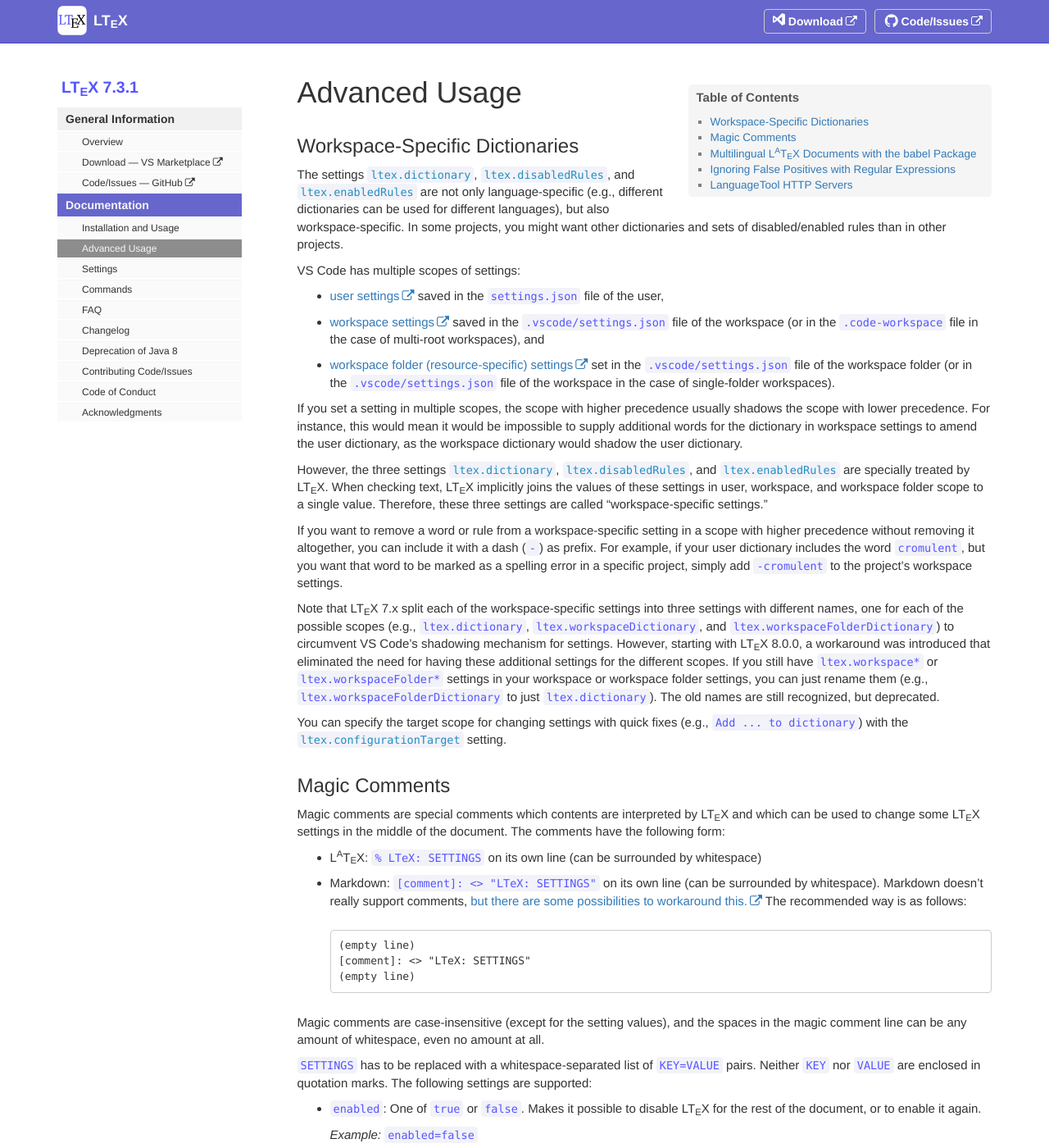
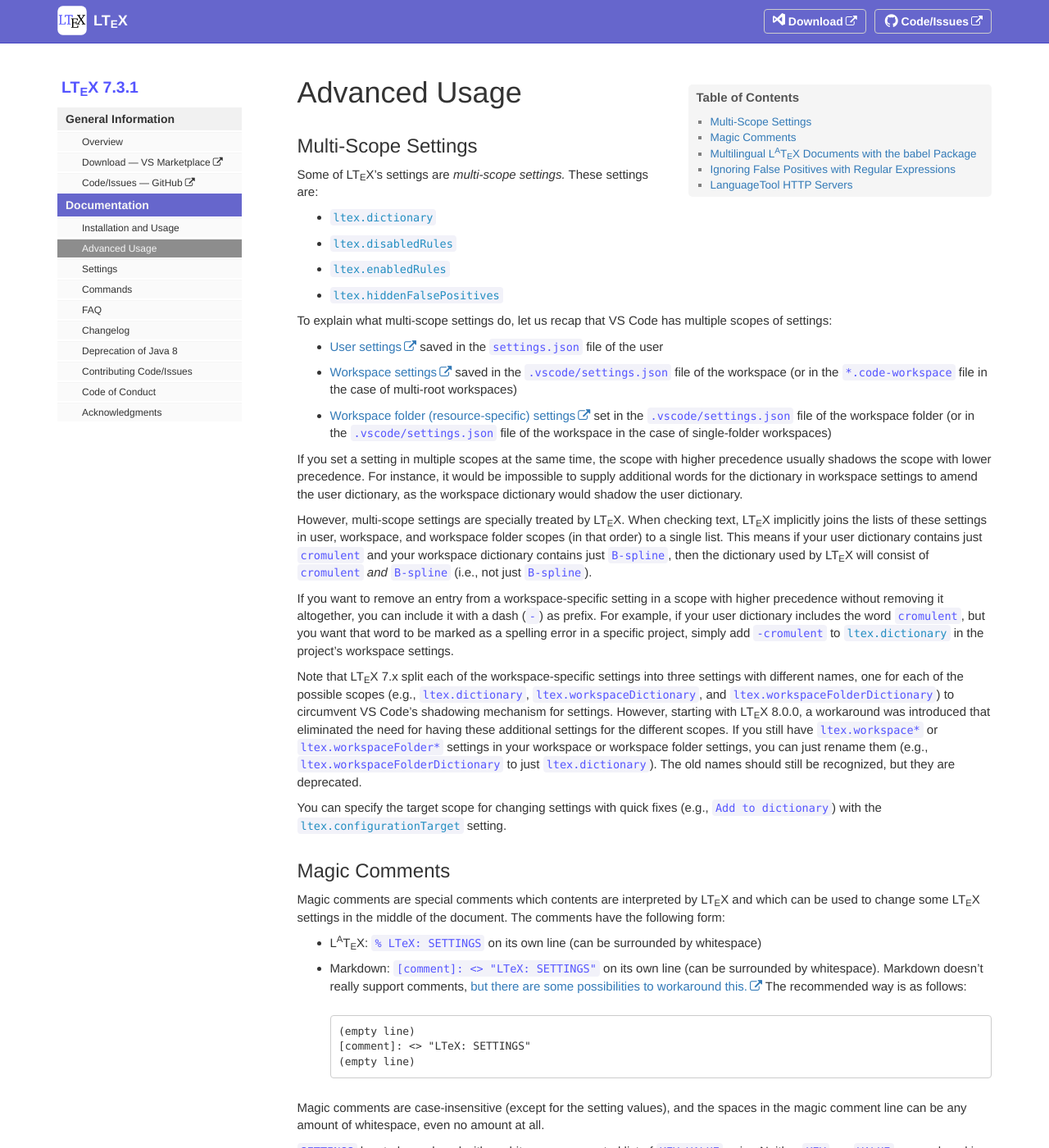
Before and after one commit to valentjn/vscode-ltex, a Jekyll site: the page built from pages/docs/advanced-usage.md, in a window 1280 px wide and 1400 px high. Shown: the whole window at 82% size. Built offline with Jekyll 4.4.1, drawn with Linux system fonts in a browser that asks for light colours.

Commit message:
Rename workspace-specific to multi-scope settings

```diff
--- a/pages/docs/advanced-usage.md
+++ b/pages/docs/advanced-usage.md
@@ -11,25 +11,30 @@
 sidebar: "sidebar"
 ---
 
-## Workspace-Specific Dictionaries
+## Multi-Scope Settings
 
-The settings [`ltex.dictionary`](settings.html#ltexdictionary), [`ltex.disabledRules`](settings.html#ltexdisabledrules), and [`ltex.enabledRules`](settings.html#ltexenabledrules) are not only language-specific (e.g., different dictionaries can be used for different languages), but also workspace-specific. In some projects, you might want other dictionaries and sets of disabled/enabled rules than in other projects.
+Some of LTeX's settings are *multi-scope settings.* These settings are:
 
-VS Code has multiple scopes of settings:
+- [`ltex.dictionary`](settings.html#ltexdictionary)
+- [`ltex.disabledRules`](settings.html#ltexdisabledrules)
+- [`ltex.enabledRules`](settings.html#ltexenabledrules)
+- [`ltex.hiddenFalsePositives`](settings.html#ltexhiddenfalsepositives)
 
-- [user settings](https://code.visualstudio.com/docs/getstarted/settings) saved in the `settings.json` file of the user,
-- [workspace settings](https://code.visualstudio.com/docs/getstarted/settings) saved in the `.vscode/settings.json` file of the workspace (or in the `.code-workspace` file in the case of multi-root workspaces), and
-- [workspace folder (resource-specific) settings](https://code.visualstudio.com/docs/editor/multi-root-workspaces#_settings) set in the `.vscode/settings.json` file of the workspace folder (or in the `.vscode/settings.json` file of the workspace in the case of single-folder workspaces).
+To explain what multi-scope settings do, let us recap that VS Code has multiple scopes of settings:
 
-If you set a setting in multiple scopes, the scope with higher precedence usually shadows the scope with lower precedence. For instance, this would mean it would be impossible to supply additional words for the dictionary in workspace settings to amend the user dictionary, as the workspace dictionary would shadow the user dictionary.
+- [User settings](https://code.visualstudio.com/docs/getstarted/settings) saved in the `settings.json` file of the user
+- [Workspace settings](https://code.visualstudio.com/docs/getstarted/settings) saved in the `.vscode/settings.json` file of the workspace (or in the `*.code-workspace` file in the case of multi-root workspaces)
+- [Workspace folder (resource-specific) settings](https://code.visualstudio.com/docs/editor/multi-root-workspaces#_settings) set in the `.vscode/settings.json` file of the workspace folder (or in the `.vscode/settings.json` file of the workspace in the case of single-folder workspaces)
 
-However, the three settings [`ltex.dictionary`](settings.html#ltexdictionary), [`ltex.disabledRules`](settings.html#ltexdisabledrules), and [`ltex.enabledRules`](settings.html#ltexenabledrules) are specially treated by LTeX. When checking text, LTeX implicitly joins the values of these settings in user, workspace, and workspace folder scope to a single value. Therefore, these three settings are called “workspace-specific settings.”
+If you set a setting in multiple scopes at the same time, the scope with higher precedence usually shadows the scope with lower precedence. For instance, it would be impossible to supply additional words for the dictionary in workspace settings to amend the user dictionary, as the workspace dictionary would shadow the user dictionary.
 
-If you want to remove a word or rule from a workspace-specific setting in a scope with higher precedence without removing it altogether, you can include it with a dash (`-`) as prefix. For example, if your user dictionary includes the word `cromulent`, but you want that word to be marked as a spelling error in a specific project, simply add `-cromulent` to the project's workspace settings.
+However, multi-scope settings are specially treated by LTeX. When checking text, LTeX implicitly joins the lists of these settings in user, workspace, and workspace folder scopes (in that order) to a single list. This means if your user dictionary contains just `cromulent` and your workspace dictionary contains just `B-spline`, then the dictionary used by LTeX will consist of `cromulent` *and* `B-spline` (i.e., not just `B-spline`).
 
-Note that LTeX 7.x split each of the workspace-specific settings into three settings with different names, one for each of the possible scopes (e.g., `ltex.dictionary`, `ltex.workspaceDictionary`, and `ltex.workspaceFolderDictionary`) to circumvent VS Code's shadowing mechanism for settings. However, starting with LTeX 8.0.0, a workaround was introduced that eliminated the need for having these additional settings for the different scopes. If you still have `ltex.workspace*` or `ltex.workspaceFolder*` settings in your workspace or workspace folder settings, you can just rename them (e.g., `ltex.workspaceFolderDictionary` to just `ltex.dictionary`). The old names are still recognized, but deprecated.
+If you want to remove an entry from a workspace-specific setting in a scope with higher precedence without removing it altogether, you can include it with a dash (`-`) as prefix. For example, if your user dictionary includes the word `cromulent`, but you want that word to be marked as a spelling error in a specific project, simply add `-cromulent` to [`ltex.dictionary`](settings.html#ltexdictionary) in the project's workspace settings.
 
-You can specify the target scope for changing settings with quick fixes (e.g., `Add ... to dictionary`) with the [`ltex.configurationTarget`](settings.html#ltexconfigurationtarget) setting.
+Note that LTeX 7.x split each of the workspace-specific settings into three settings with different names, one for each of the possible scopes (e.g., `ltex.dictionary`, `ltex.workspaceDictionary`, and `ltex.workspaceFolderDictionary`) to circumvent VS Code's shadowing mechanism for settings. However, starting with LTeX 8.0.0, a workaround was introduced that eliminated the need for having these additional settings for the different scopes. If you still have `ltex.workspace*` or `ltex.workspaceFolder*` settings in your workspace or workspace folder settings, you can just rename them (e.g., `ltex.workspaceFolderDictionary` to just `ltex.dictionary`). The old names should still be recognized, but they are deprecated.
+
+You can specify the target scope for changing settings with quick fixes (e.g., `Add to dictionary`) with the [`ltex.configurationTarget`](settings.html#ltexconfigurationtarget) setting.
 
 ## Magic Comments
 
```
